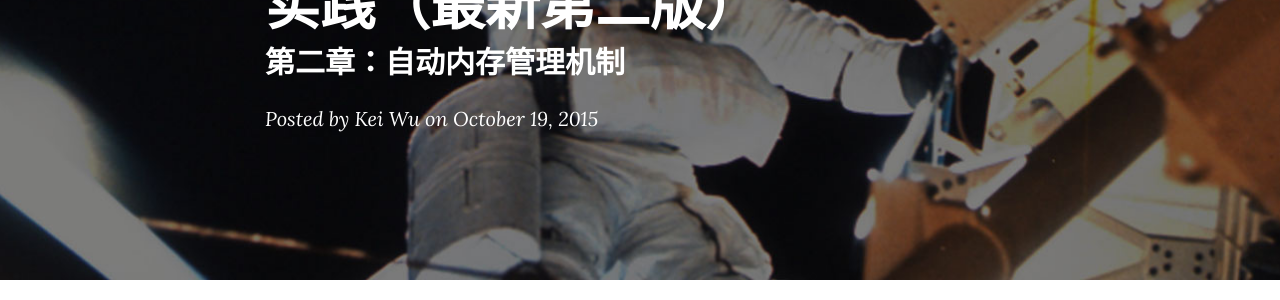
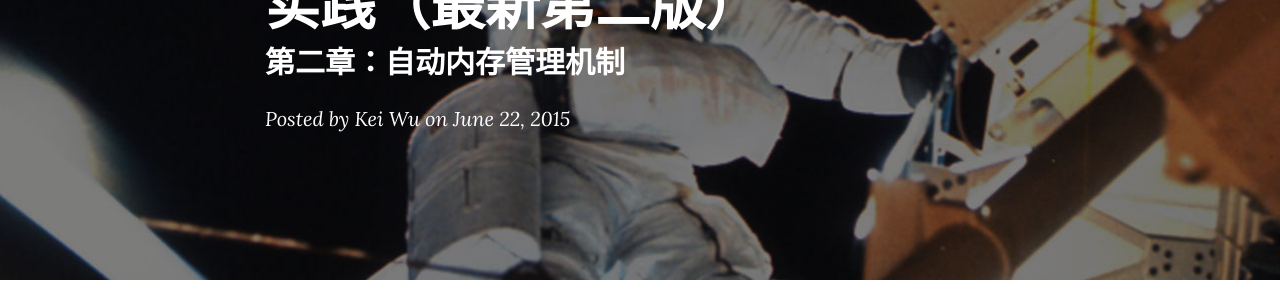
Before and after one commit to scauwjh/blog, a Jekyll site: the page built from _posts/2015-06-22-【读书笔记】第二章：自动内存管理机制——《深入理解Java虚拟机：JVM高级特性与最佳实践（最新第二版）》.markdown, in a window 1280 px wide and 900 px high. Shown: the part 317-617 px from the top of the window. Built offline with Jekyll 4.4.1, drawn with Linux system fonts in a browser that asks for light colours; nearby versions of some CDN libraries; comment, search, counter and statistics services are not loaded.

Commit message:
Update 2015-06-22-【读书笔记】第二章：自动内存管理机制——《深入理解Java虚拟机：JVM高级特性与最佳实践（最新第二版）》.markdown

```diff
--- a/_posts/2015-06-22-【读书笔记】第二章：自动内存管理机制——《深入理解Java虚拟机：JVM高级特性与最佳实践（最新第二版）》.markdown
+++ b/_posts/2015-06-22-【读书笔记】第二章：自动内存管理机制——《深入理解Java虚拟机：JVM高级特性与最佳实践（最新第二版）》.markdown
@@ -2,7 +2,7 @@
 layout:     post
 title:      "【读书笔记】《深入理解Java虚拟机：JVM高级特性与最佳实践（最新第二版）"
 subtitle:   "第二章：自动内存管理机制"
-date:       2015-10-19 01:08:00
+date:       2015-06-22 00:00:00
 author:     "Kei Wu"
 header-img: "img/post-bg-03.jpg"
 ---
```
